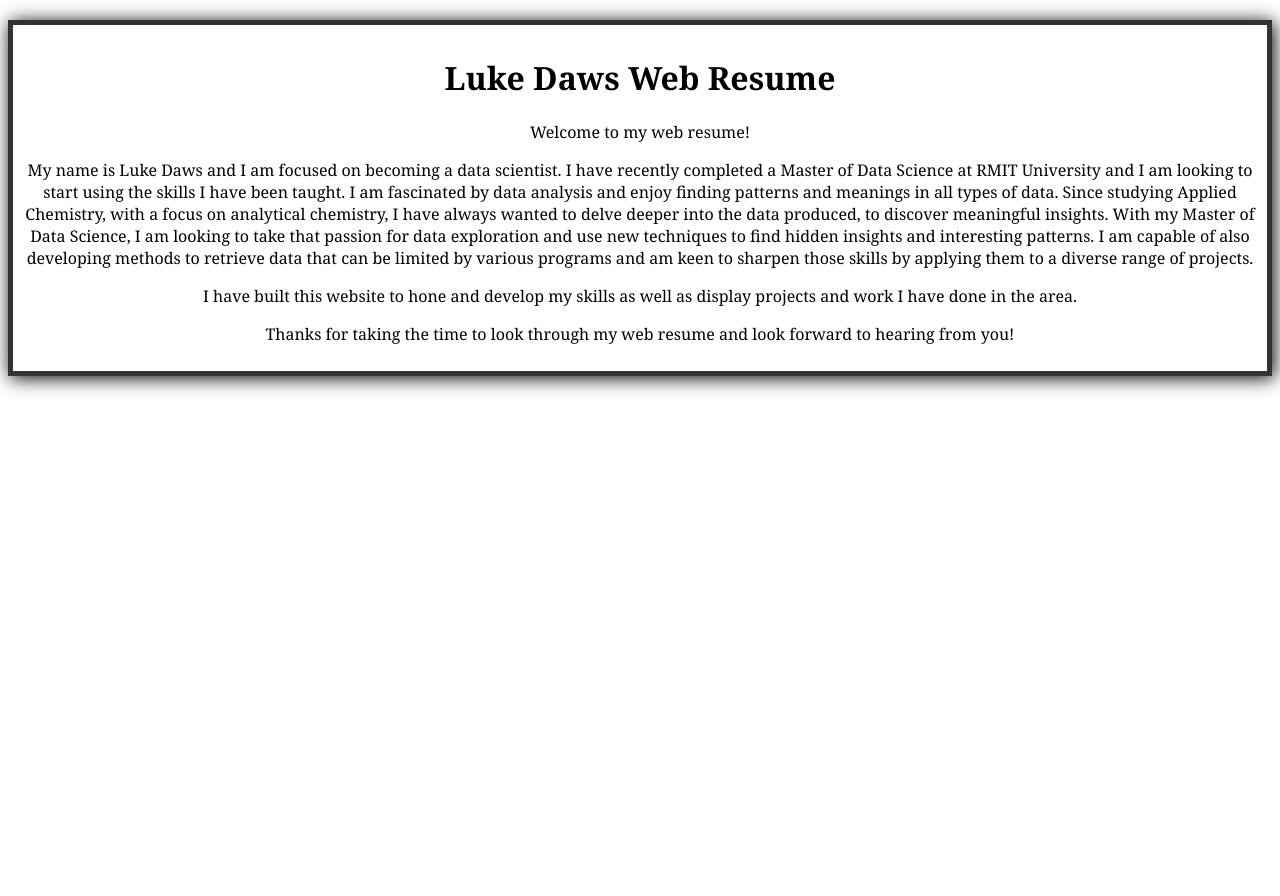
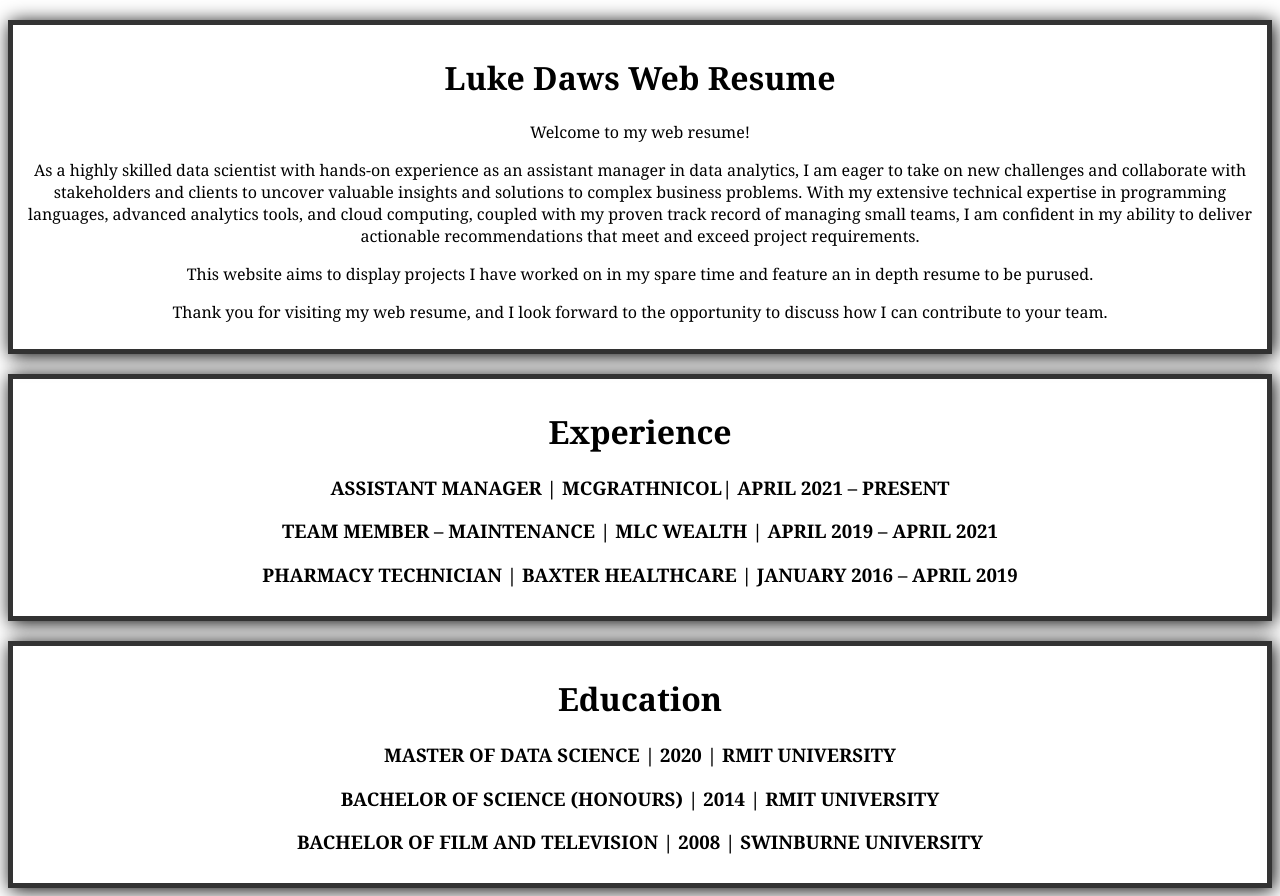
Before and after one commit to LukeDaws/Resume, a Django app: template templates/home.html in a window 1280 px wide. Shown: the part 55-951 px from the top of the page. Before the commit the page ends 448 px from the top, so only its background shows below. Run offline with Django 3.2, Linux system fonts and the light colour scheme; the template is opened without the code that fills it, so the values that code supplies are empty; some libraries are stand-ins or nearby versions.

Commit message:
Updating text on home
Updating the introduction text on the home page to be more reflective of my current experience

```diff
--- a/templates/home.html
+++ b/templates/home.html
@@ -6,9 +6,27 @@
 
 <p>Welcome to my web resume!</p>
 
-<p>My name is Luke Daws and I am focused on becoming a data scientist. I have recently completed a Master of Data Science at RMIT University and I am looking to start using the skills I have been taught. I am fascinated by data analysis and enjoy finding patterns and meanings in all types of data. Since studying Applied Chemistry, with a focus on analytical chemistry, I have always wanted to delve deeper into the data produced, to discover meaningful insights. With my Master of Data Science, I am looking to take that passion for data exploration and use new techniques to find hidden insights and interesting patterns.  I am capable of also developing methods to retrieve data that can be limited by various programs and am keen to sharpen those skills by applying them to a diverse range of projects.</p>
+<p> As a highly skilled data scientist with hands-on experience as an assistant manager in data analytics,
+    I am eager to take on new challenges and collaborate with stakeholders and clients to uncover valuable
+    insights and solutions to complex business problems. With my extensive technical expertise in programming
+    languages, advanced analytics tools, and cloud computing, coupled with my proven track record of managing
+    small teams, I am confident in my ability to deliver actionable recommendations that meet and exceed project requirements.</p>
 
-<p>I have built this website to hone and develop my skills as well as display projects and work I have done in the area.</p>
-<p>Thanks for taking the time to look through my web resume and look forward to hearing from you!</p>
+<p>This website aims to display projects I have worked on in my spare time and feature an in depth resume to be purused.</p>
+
+<p>Thank you for visiting my web resume, and I look forward to the opportunity to discuss how I can contribute to your team.</p>
+</div>
+
+<div class = "text">
+    <h1 class = "title">Experience</h1>
+    <h3>ASSISTANT MANAGER | MCGRATHNICOL| APRIL 2021 – PRESENT</h3>
+    <h3>TEAM MEMBER – MAINTENANCE | MLC WEALTH | APRIL 2019 – APRIL 2021</h3>
+    <h3>PHARMACY TECHNICIAN | BAXTER HEALTHCARE | JANUARY 2016 – APRIL 2019</h3>
+</div>
+<div class = "text">
+    <h1 class = "title">Education</h1>
+    <h3>MASTER OF DATA SCIENCE | 2020 | RMIT UNIVERSITY</h3>
+    <h3>BACHELOR OF SCIENCE (HONOURS) | 2014 | RMIT UNIVERSITY</h3>
+    <h3>BACHELOR OF FILM AND TELEVISION | 2008 | SWINBURNE UNIVERSITY</h3>
 </div>
 {% endblock %}
```
